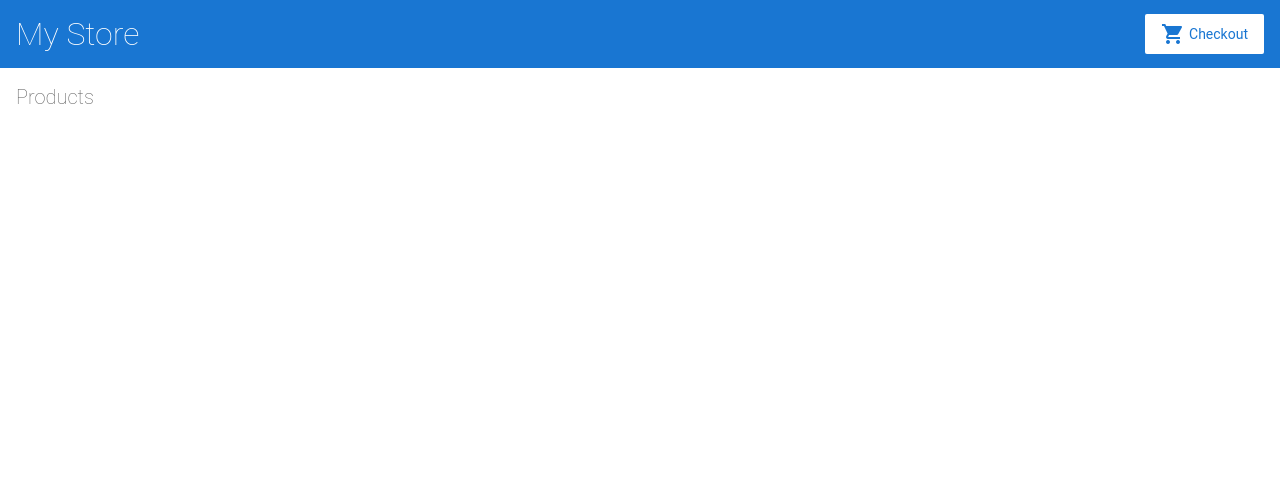
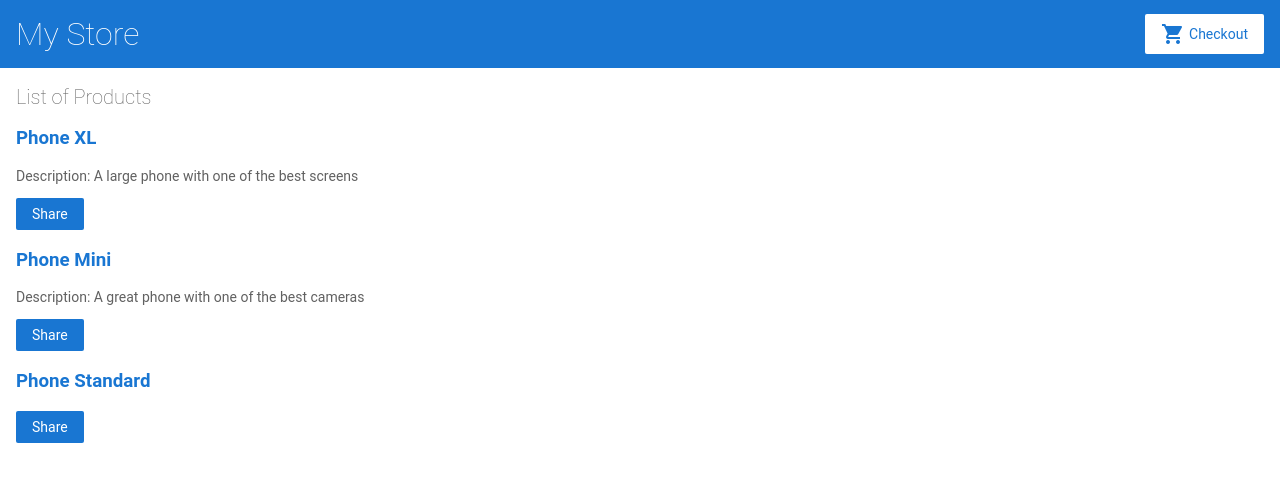
Before and after one commit to eperico/angular-starter, an Angular app: page / in a window 1280 px wide. Shown: the top 482 px of the page. Built offline with nearby package versions, Linux system fonts and the light colour scheme.

Commit message:
2 files modified

```diff
--- a/src/app/product-list/product-list.component.html
+++ b/src/app/product-list/product-list.component.html
@@ -1,5 +1,16 @@
-<h2>Products</h2>
+<h2>List of Products</h2>
 
+<div *ngFor="let product of products">
+  <h3>
+    <a [title]="product.name + ' details'">
+      {{ product.name }}
+    </a>
+  </h3>
+
+  <p *ngIf="product.description">Description: {{ product.description }}</p>
+
+  <button type="button" (click)="share(product)">Share</button>
+</div>
 
 <!--
 Copyright Google LLC. All Rights Reserved.
--- a/src/app/product-list/product-list.component.ts
+++ b/src/app/product-list/product-list.component.ts
@@ -1,20 +1,19 @@
 import { Component } from '@angular/core';
 
-import { products } from '../products';
+import { products, Product } from '../products';
 
 @Component({
   selector: 'app-product-list',
   templateUrl: './product-list.component.html',
-  styleUrls: ['./product-list.component.css']
+  styleUrls: ['./product-list.component.css'],
 })
 export class ProductListComponent {
   products = products;
 
-  share() {
-    window.alert('The product has been shared!');
+  share(product: Product) {
+    window.alert(`The product ${product.name} has been shared!`);
   }
 }
-
 
 /*
 Copyright Google LLC. All Rights Reserved.
```
